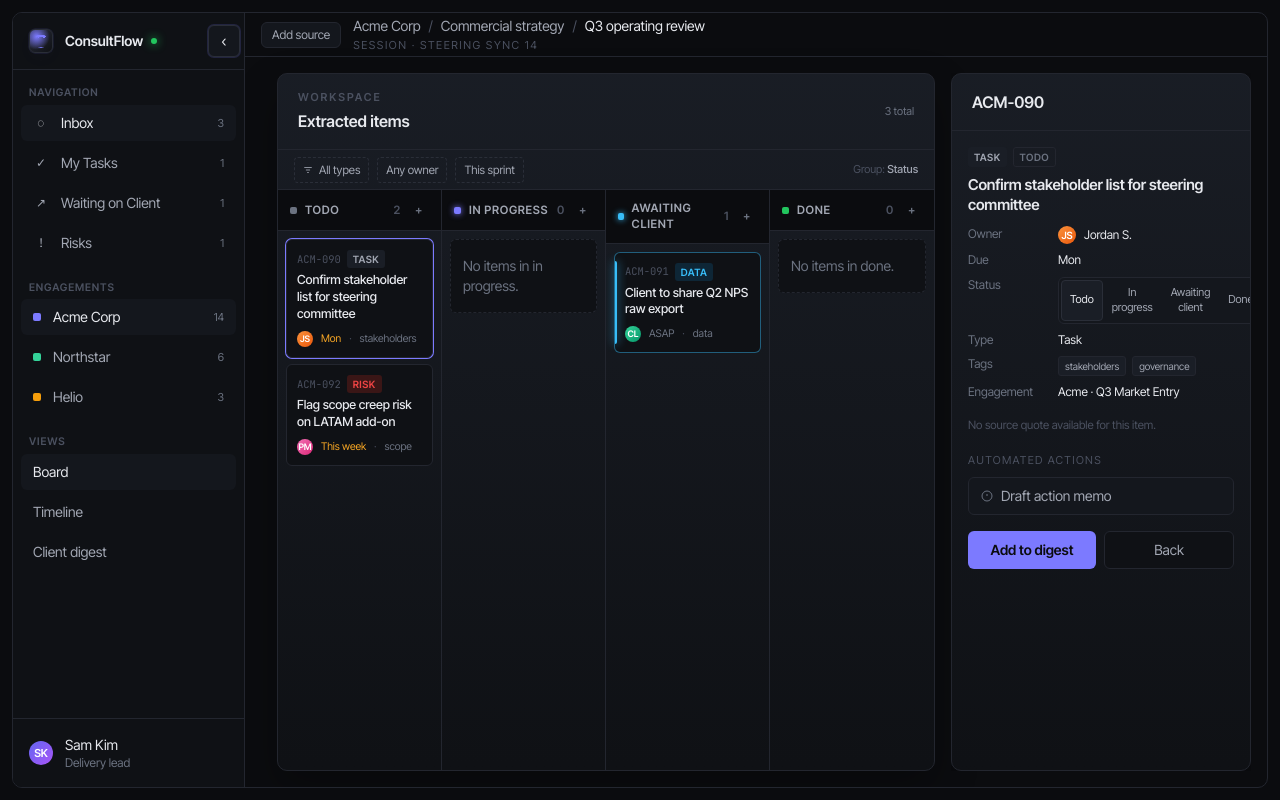
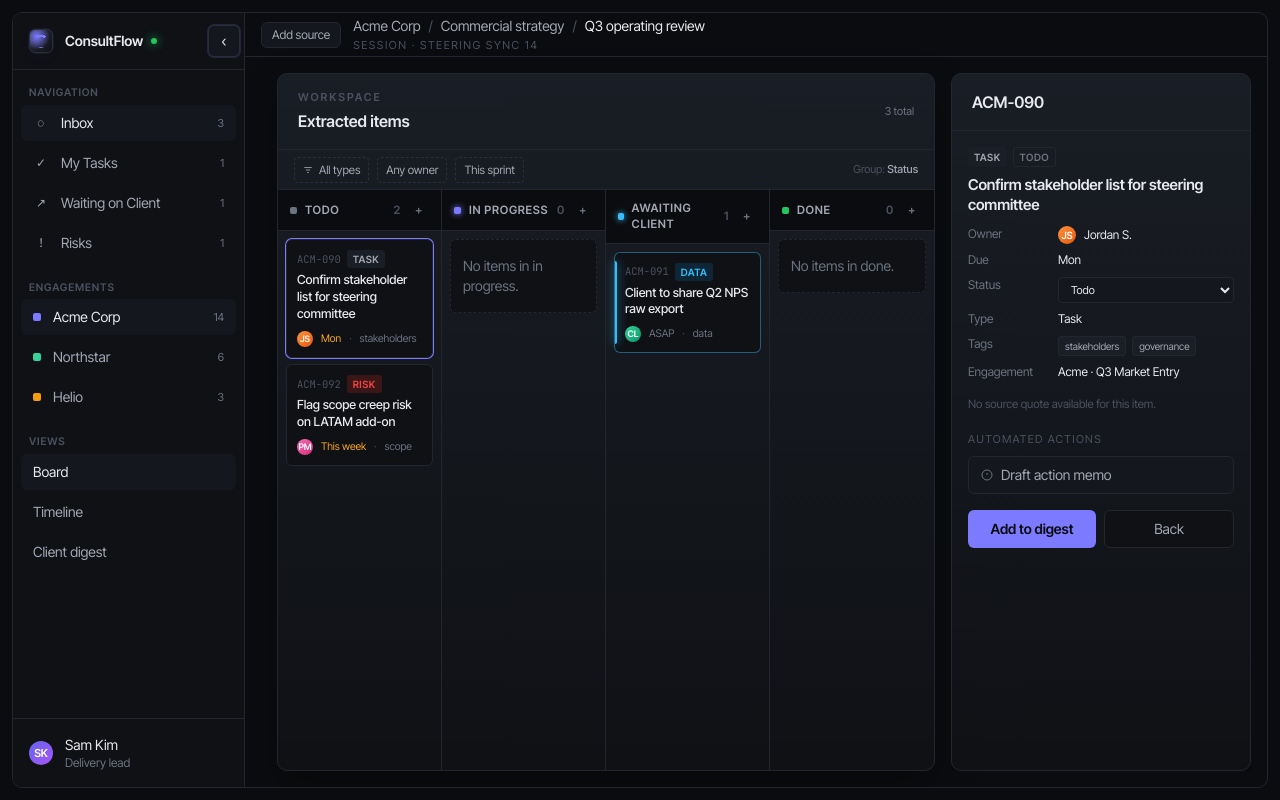
Before and after one commit to PohSayKeong/consult-flow, a Next.js app in the folder web/: page / in a window 1280 px wide. Both pictures are taken after a click on the button 712 px from the left and 298 px from the top of the page. Built offline with nearby package versions, Linux system fonts and the light colour scheme.

Commit message:
fix: status dropdown in detail panel and card glow on status change

```diff
--- a/web/components/Card.tsx
+++ b/web/components/Card.tsx
@@ -65,25 +65,25 @@ export default function Card({
       type="button"
       onClick={onClick}
       className={`relative w-full animate-cardIn rounded-md border bg-bg-1 p-[10px] text-left transition hover:border-line-2 hover:bg-bg-2 ${
-        item.waiting
+        item.waiting || item.status === "waiting"
           ? "border-[rgba(56,189,248,0.45)] bg-[rgba(14,38,54,0.2)]"
           : "border-line"
       } ${selected ? "ring-1 ring-accent ring-offset-0" : ""}`}
     >
-      {item.waiting ? (
+      {item.waiting || item.status === "waiting" ? (
         <span className="absolute bottom-2 left-0 top-2 w-0.5 rounded-r-sm bg-info shadow-[0_0_10px_var(--info)]" />
       ) : null}
 
       <div className="mb-1 flex items-center gap-1.5 text-[10.5px] text-fg-faint">
         <span className="mono">{item.id}</span>
-        {!item.waiting ? (
+        {!(item.waiting || item.status === "waiting") ? (
           <span
             className={`inline-flex items-center rounded-[3px] px-1.5 py-0.5 text-[10px] font-semibold uppercase tracking-[0.05em] ${meta.className}`}
           >
             {meta.label}
           </span>
         ) : null}
-        {item.waiting ? (
+        {item.waiting || item.status === "waiting" ? (
           <span className="inline-flex items-center rounded-[3px] bg-[var(--info-weak)] px-1.5 py-0.5 text-[10px] font-semibold uppercase tracking-[0.05em] text-info">
             {item.tags[0] ?? "awaiting"}
           </span>
--- a/web/components/RightPanel.tsx
+++ b/web/components/RightPanel.tsx
@@ -321,35 +321,17 @@ function DetailMode({
         <div className="text-fg-mute">Due</div>
         <div>{item.due}</div>
         <div className="text-fg-mute">Status</div>
-        <div className="flex rounded-md border border-line bg-bg-2 p-0.5 text-[11px]">
-          {([
-            { key: "todo", label: "Todo" },
-            { key: "doing", label: "In progress" },
-            { key: "waiting", label: "Awaiting client" },
-            { key: "done", label: "Done" },
-          ] as const).map((status) => {
-            const active = item.status === status.key;
-
-            return (
-              <button
-                key={status.key}
-                type="button"
-                onClick={() => {
-                  if (!active) {
-                    onStatusChange(item.id, status.key);
-                  }
-                }}
-                className={`rounded border px-2 py-1 transition ${
-                  active
-                    ? "border-line-2 bg-bg-3 text-fg"
-                    : "border-transparent text-fg-dim hover:text-fg"
-                }`}
-              >
-                {status.label}
-              </button>
-            );
-          })}
-        </div>
+        <select
+          value={item.status}
+          onChange={(e) => onStatusChange(item.id, e.target.value as ConsultItem["status"])}
+          className="w-full cursor-pointer rounded border border-line bg-bg-2 px-2 py-1 text-[11px] text-fg outline-none hover:border-line-2 focus:border-accent"
+        >
+          {(["todo", "doing", "waiting", "done"] as const).map((s) => (
+            <option key={s} value={s}>
+              {statusLabel[s]}
+            </option>
+          ))}
+        </select>
         <div className="text-fg-mute">Type</div>
         <div>
           {meta.label}
```
Also changed, not shown: 1 other file (tests, documents, lock files or other folders).
